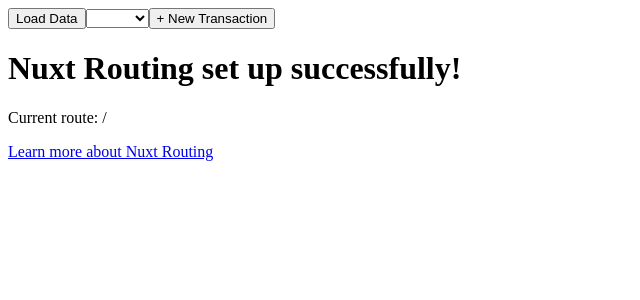
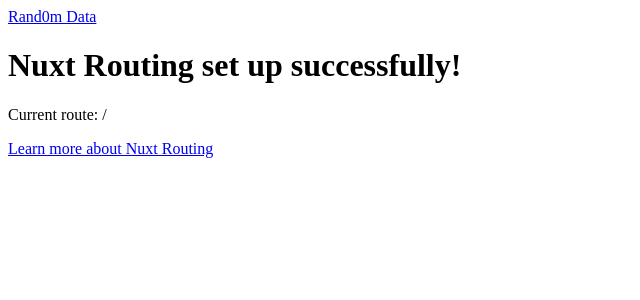
Before and after one commit to programming-dodo/new-pj, a Nuxt app: page / in a window 1280 px wide. Shown: the top 300 px of the page, without its empty margins (0-640 px from the left). Built offline with nearby package versions, Linux system fonts and the light colour scheme.

Commit message:
working on transaction post

```diff
--- a/app.vue
+++ b/app.vue
@@ -1,42 +1,9 @@
 <script setup lang="ts">
-
 const budgetStore = useBudgetStore()
-var selectedBudget  = ref()
-var selectedCategory = ref()
-var selectedMonth = ref()
-var selectedPayee = ref()
-
 </script>
 
 <template>
-<div>
-  <button @click="budgetStore.getBudgets()" v-if="selectedBudget == null">Load Data</button>
-  <button @click="budgetStore.getMonth(selectedBudget.id)" v-if="selectedBudget != null">Get Months</button>
-  <button @click="budgetStore.getPayee(selectedBudget.id)" v-if="selectedBudget != null">Payees</button>
-<button @click="budgetStore.getCategories(selectedBudget.id)" v-if="selectedBudget != null">
-  displayCategories
-</button>
-  <select v-model="selectedBudget">
-    <option disabled >budget</option>
-    <option v-for="budget in budgetStore.budgets" :value="budget" :key="budget.id">
-      {{ budget.name }}
-    </option>
-  </select>
-  <select v-model="selectedCategory" v-if="budgetStore.categories.length != 0">
-    <option v-for="cat in budgetStore.categories" :key="cat.id" :value="cat">{{ cat.name }}</option>
-  </select>
-  <select v-if="budgetStore.payees.length != 0" v-model="selectedPayee">
-    <option v-for="payee in budgetStore.filterPayees" :key="payee?.id" :value="payee"> {{ payee?.name }}</option>
-  </select>
-  <select v-model="selectedMonth" v-if="budgetStore.months.length != 0">
-    <option v-for="month in budgetStore.months" :key="month.month" :value="month">{{ month.month }}</option>
-  </select>
-  <NuxtLink to="/transaction"><button @click="budgetStore.selectedBudget = selectedBudget">+ New Transaction</button></NuxtLink>
-  <p>{{ selectedCategory?.name }}</p>
-  <p>{{ selectedBudget?.name, "CSAR" }}</p>
-  <p>{{  selectedPayee?.name }}</p>
-  <p>{{ selectedMonth?.month }}</p>
-  <p></p>
-</div>
+  <NuxtLink to="/budgetDetails">Rand0m Data</NuxtLink>
+  <NuxtLink to="/transaction" v-if="budgetStore.selectedBudget != null"><button>+ New Transaction</button></NuxtLink>
   <NuxtPage />
 </template>
--- /dev/null
+++ b/pages/budgetDetails.vue
@@ -0,0 +1,40 @@
+<script setup lang="ts">
+import { useBudgetStore } from '../stores/BudgetStore';
+
+const budgetStore = useBudgetStore()
+var selectedBudget  = ref()
+var selectedCategory = ref()
+var selectedMonth = ref()
+var selectedPayee = ref()
+
+</script>
+<template>
+  <div>
+  <button @click="budgetStore.getBudgets()" v-if="budgetStore.selectedBudget == null">Load Data</button>
+  <button @click="budgetStore.getMonth(budgetStore.selectedBudget)" v-if="budgetStore.selectedBudget != null">Get Months</button>
+  <button @click="budgetStore.getPayee(budgetStore.selectedBudget)" v-if="budgetStore.selectedBudget != null">Payees</button>
+<button @click="budgetStore.getCategories(budgetStore.selectedBudget)" v-if="budgetStore.selectedBudget != null">
+  displayCategories
+</button>
+  <select v-model="budgetStore.selectedBudget">
+    <option disabled >budget</option>
+    <option v-for="budget in budgetStore.budgets" :value="budget" :key="budget.id">
+      {{ budget.name }}
+    </option>
+  </select>
+  <select v-model="selectedCategory" v-if="budgetStore.categories.length != 0">
+    <option v-for="cat in budgetStore.categories" :key="cat.id" :value="cat">{{ cat.name }}</option>
+  </select>
+  <select v-if="budgetStore.payees.length != 0" v-model="selectedPayee">
+    <option v-for="payee in budgetStore.filterPayees" :key="payee?.id" :value="payee"> {{ payee?.name }}</option>
+  </select>
+  <select v-model="selectedMonth" v-if="budgetStore.months.length != 0">
+    <option v-for="month in budgetStore.months" :key="month.month" :value="month">{{ month.month }}</option>
+  </select>
+  <p>{{ selectedCategory?.name }}</p>
+  <p>{{ selectedBudget?.name, "CSAR" }}</p>
+  <p>{{  selectedPayee?.name }}</p>
+  <p>{{ selectedMonth?.month }}</p>
+  <p></p>
+</div>
+</template>
--- a/pages/transaction.vue
+++ b/pages/transaction.vue
@@ -5,6 +5,17 @@
 var date = ref()
 var payee = ref()
 var category = ref()
+var newTransaction = {
+    accountId: String,
+    date: Date,
+    payee_id: String,
+    payee_name: String,
+    //nq
+    memo: String,
+    //maxLength: 200, nullable: true
+    cleared: String,
+    //options [cleared, uncleared, reconciled]
+}
 onBeforeMount(() => {
     const budgetId = budgetStore.selectedBudget.id
     budgetStore.getCategories(budgetId)
@@ -29,5 +40,6 @@
         <input type="text"><br/>
         <p>inflow</p>
         <input type="text"><br/>
+        <button>Save Transaction</button>
     </div>
 </template>
--- a/stores/BudgetStore.ts
+++ b/stores/BudgetStore.ts
@@ -7,7 +7,7 @@
       categories: [],
       payees: [],
       months: [],
-      selectedBudget: {}
+      selectedBudget: null
     }),
     actions: {
       async getBudgets() {
```
